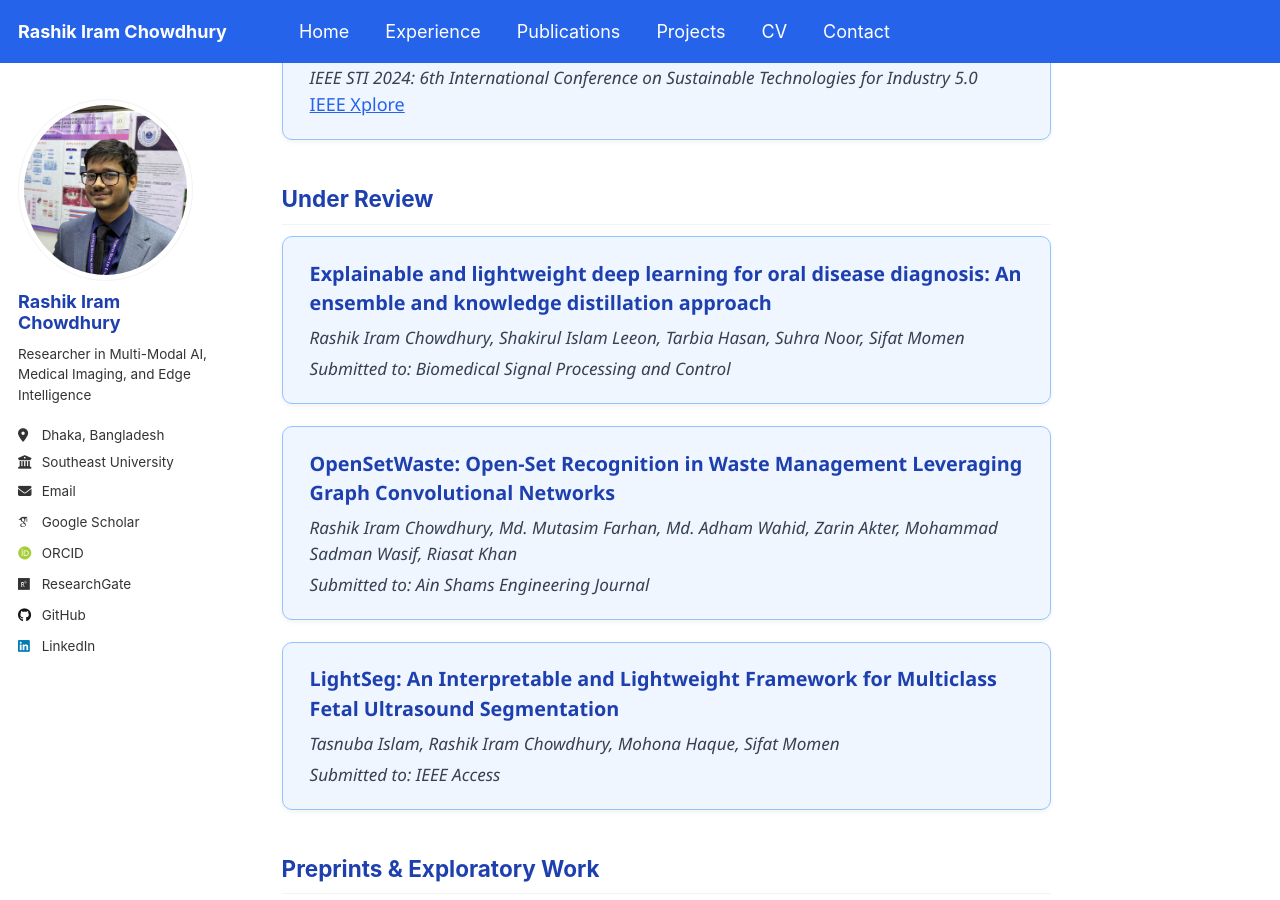
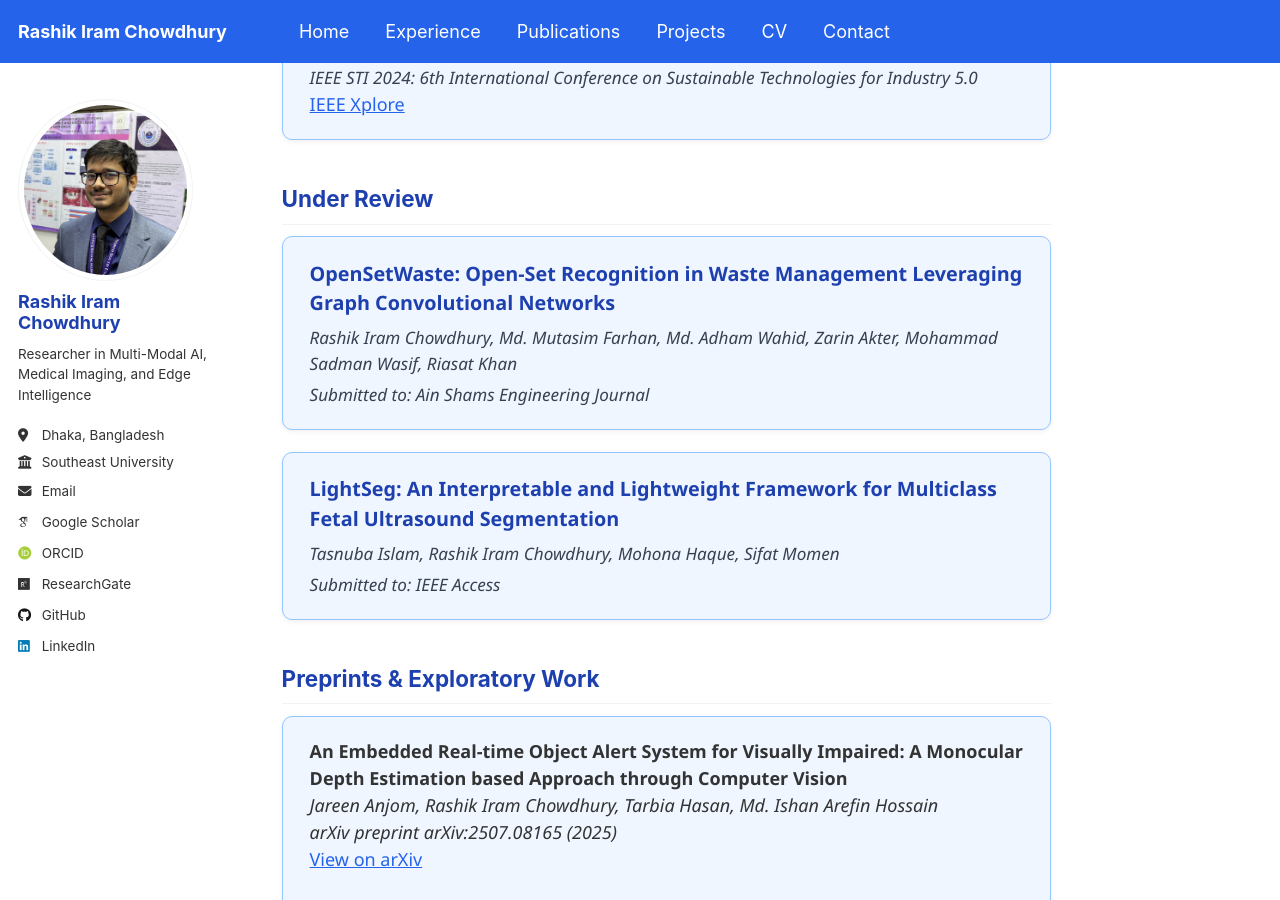
Before and after one commit to RashikIram/rashikiram.github.io, a Jekyll site: the page built from _pages/publications.html, in a window 1280 px wide and 900 px high, scrolled down 1108 px. Built offline with Jekyll 4.4.1, drawn with Linux system fonts in a browser that asks for light colours; some web fonts are replaced.

Commit message:
Remove publication from Under Review section
Removed a publication entry from the Under Review section.

```diff
--- a/_pages/publications.html
+++ b/_pages/publications.html
@@ -88,12 +88,6 @@ author_profile: true
 <h2>Under Review</h2>
 
 <div class="pub-card">
-  <div class="pub-title">Explainable and lightweight deep learning for oral disease diagnosis: An ensemble and knowledge distillation approach</div>
-  <div class="pub-authors">Rashik Iram Chowdhury, Shakirul Islam Leeon, Tarbia Hasan, Suhra Noor, Sifat Momen</div>
-  <div class="pub-venue"><em>Submitted to: Biomedical Signal Processing and Control</em></div>
-</div>
-
-<div class="pub-card">
   <div class="pub-title">OpenSetWaste: Open-Set Recognition in Waste Management Leveraging Graph Convolutional Networks</div>
   <div class="pub-authors">Rashik Iram Chowdhury, Md. Mutasim Farhan, Md. Adham Wahid, Zarin Akter, Mohammad Sadman Wasif, Riasat Khan</div>
   <div class="pub-venue"><em>Submitted to: Ain Shams Engineering Journal</em></div>
```
